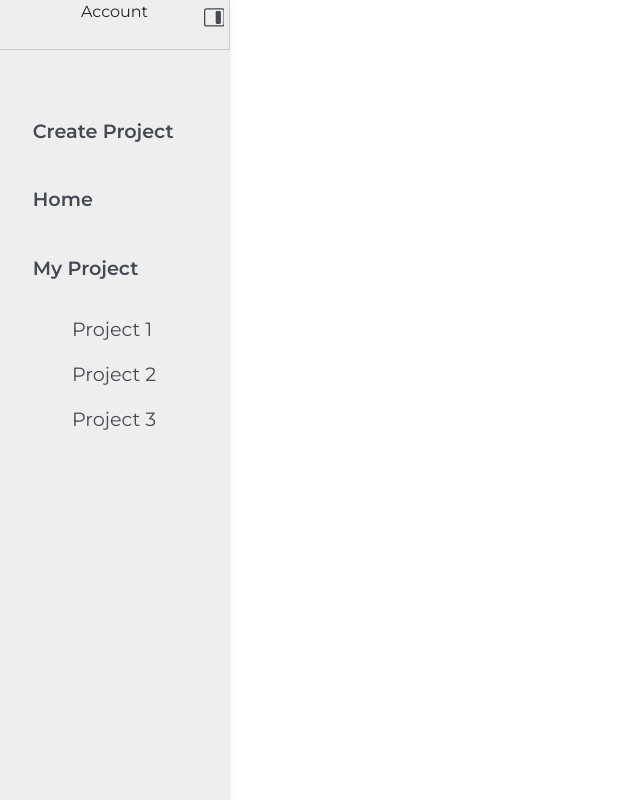
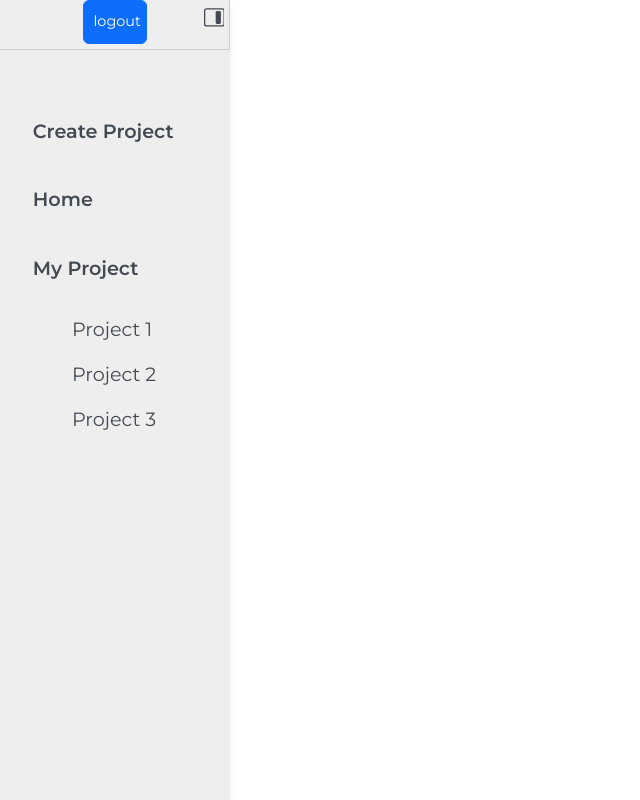
Before and after one commit to TomVietCode/task-management-SE, a React (Create React App) app in the folder client/: page /home in a window 1280 px wide. Shown: the whole page, without its empty margins (0-640 px from the left). Built offline with nearby package versions, Linux system fonts and the light colour scheme.

Commit message:
get logout button

```diff
--- a/client/src/pages/Sidebar/index.js
+++ b/client/src/pages/Sidebar/index.js
@@ -1,4 +1,6 @@
 import React, { useState } from 'react';
+import { useNavigate } from "react-router-dom";
+import { notification } from "antd";
 import './style.scss';
 import { toggleMenu } from './helpers';
 import { BsLayoutSidebarInsetReverse } from "react-icons/bs";
@@ -9,6 +11,12 @@ function Sidebar() {
   const [isOpenTask, setIsOpenTask] = useState(true);
   const [isOpenSidebar, setIsOpenSidebar] = useState(true);
 
+  const navigate = useNavigate();//thay đổi URL hoặc điều hướng
+  const handleLogOut = (e) => {
+    e.preventDefault();
+    // So sánh password và confirmPassword
+    navigate("/Login")
+  };
   return (
     <>
       {!isOpenSidebar && (
@@ -18,7 +26,10 @@ function Sidebar() {
       )}
 
       <div className={`sidebar ${isOpenSidebar ? 'open' : ''}`}>
-        <div className="sidebar__Account">Account
+        <div className="sidebar__Account">
+          <div className="sidebar__Account-logout">
+            <button onClick={handleLogOut} type="submit" className="btn btn-primary sidebar__Account-logoutButton">logout</button>
+          </div>
           <div className="sidebar__Account-menu" onClick={() => setIsOpenSidebar(false)}>
             <BsLayoutSidebarInsetReverse />
           </div>
--- a/client/src/pages/Sidebar/style.scss
+++ b/client/src/pages/Sidebar/style.scss
@@ -38,7 +38,12 @@ a{
     height: 50px;
     border-bottom: 1px solid #ccc;
     border-right: 1px solid #ccc;
-
+    &-logoutButton {
+      width: 4rem;
+      font-size: 0.9rem;
+      text-align: center;
+      padding: 10px;
+    }
     &-menu {
       color: $dark-text;
       position: absolute;
--- a/client/src/pages/SignUp/index.js
+++ b/client/src/pages/SignUp/index.js
@@ -5,7 +5,7 @@ import "bootstrap/dist/css/bootstrap.min.css";
 import "./style.scss";
 
 function Register() {
-  const navigate = useNavigate();//thay đổi URL hoặc điều hướng
+
 
   // confirmPassword
 
@@ -27,6 +27,9 @@ function Register() {
     setIsMatch(confirmPasswordValue === password);//so sánh cập nhập value cho isMatch
   };
 
+
+
+  const navigate = useNavigate();//thay đổi URL hoặc điều hướng
   const handleSubmit = (e) => {
     e.preventDefault();
     // So sánh password và confirmPassword
```
